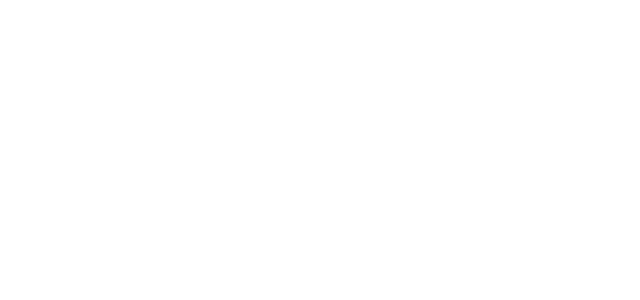
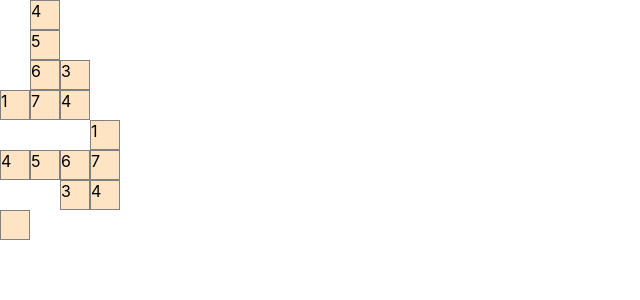
Before and after one commit to DarkGhoust/Nonogram, a React (Create React App) app: page / in a window 1280 px wide. Shown: the top 300 px of the page, without its empty margins (0-640 px from the left). Built offline with nearby package versions, Linux system fonts and the light colour scheme.

Commit message:
test functions

```diff
--- a/src/App.js
+++ b/src/App.js
@@ -1,8 +1,9 @@
+import Level from "./components/Level"
 
 function App() {
     return (
         <div className="App">
-
+            <Level />
         </div>
     )
 }
--- /dev/null
+++ b/src/components/AxisGridTemplate.js
@@ -0,0 +1,30 @@
+import "./axisGridTemplate.css"
+import FadeIn from "./FadeIn"
+
+const AxisGridTemplate = () =>{
+    const grid = [
+        [1],
+        [4,5,6,7],
+        [3,4]
+    ]
+
+    const gridhtml = grid.map((row, rowID) =>{
+        const cols =  row.map(cell => <li className="axis_cells">{cell}</li>)
+        return <ul>{cols}</ul>
+    })
+
+    return (
+        <>
+            <div className="axis_grid xAxis">
+                {gridhtml}
+            </div>
+            <div className="axis_grid yAxis">
+                {gridhtml}
+            </div>
+            <FadeIn />
+        </>
+    )
+
+}
+
+export default AxisGridTemplate
--- /dev/null
+++ b/src/components/FadeIn.js
@@ -0,0 +1,18 @@
+import { useState } from "react"
+
+const FadeIn = () =>{
+    const [isCliked, setIsClicked] = useState(false)
+
+    const handleClick = () =>{
+        setIsClicked(oldState => !oldState)
+    }
+
+    return (
+        <>
+            <div className="axis_cells" onClick={handleClick}> {isCliked && <p className="scale"></p>} </div>
+        </>
+    )
+
+}
+
+export default FadeIn
--- a/src/components/Level.js
+++ b/src/components/Level.js
@@ -1,6 +1,7 @@
 import levels from "./levels.json"
+import AxisGridTemplate from "./AxisGridTemplate"
 
-function Level({id}) {
+function Level({id = 0}) {
 
     function sumOfEachGroups(arr) {
         const string = arr.join('') // Convert the array to a binary string
@@ -16,18 +17,40 @@
         return sums
     }
 
+    const detectMaxAxis = (matrix) =>{
+        let max = matrix[0].length
+
+        for (let i = 1; i < matrix.length - 1; i++) {
+            if(matrix[i].length > max){
+                max = matrix[i].length
+            }
+        }
+
+        return max
+    }
+
     function rotateMatrix(matrix) {
         const rotatedMatrix = []
 
-        for (let j = 0; j < matrix[0].length; j++) {
+        for (let j = 0; j < detectMaxAxis(matrix); j++) {
             rotatedMatrix[j] = []
             for (let i = matrix.length - 1; i >= 0; i--) {
-                rotatedMatrix[j].push(matrix[i][j])
+                if(matrix[i][j] !== undefined){
+                    rotatedMatrix[j].push(matrix[i][j])
+                }
             }
         }
 
         return rotatedMatrix;
     }
+
+    const testarray = [
+        [1],
+        [4,5,6,7],
+        [3,4]
+    ]
+
+    console.log(rotateMatrix(testarray))
 
     const detectXgrid = (matrix) =>{
         const rotatedMatrix = rotateMatrix(matrix)
@@ -57,9 +80,10 @@
         )
     })
 
+
     return (
         <div className="game">
-            {gameGrid}
+            <AxisGridTemplate />
         </div>
     )
 }
--- /dev/null
+++ b/src/components/axisGridTemplate.css
@@ -0,0 +1,59 @@
+*{
+    margin: 0;
+    padding: 0;
+    box-sizing: border-box;
+}
+
+
+.axis_grid {
+    display: flex;
+}
+
+.axis_grid li{
+    list-style-type: none;
+}
+
+.xAxis{
+    flex-direction: row;
+    align-items: flex-end;
+}
+.yAxis{
+    flex-direction: column;
+    align-items: flex-end;
+    width: fit-content;
+}
+.yAxis ul{
+    display: flex;
+}
+
+.axis_cells{
+    width: 30px;
+    height: 30px;
+    background-color: bisque;
+    border: 1px solid gray;
+}
+
+
+
+
+
+.axis_cells p{
+    background-color: black;
+    width: 100%;
+    height: 100%;
+}
+
+.scale{
+    animation: scale 0.2s ease-in-out;
+}
+
+@keyframes scale {
+    from{
+        opacity: 0;
+        transform: scale(0);
+    }
+    to{
+        opacity: 1;
+        transform: scale(1);
+    }
+}
--- a/src/components/levels.json
+++ b/src/components/levels.json
@@ -10,20 +10,20 @@
     },
     {
         "answer": [
-            [1, 1, 1, 1, 1],
-            [1, 0, 0, 0, 1],
-            [1, 0, 0, 0, 1],
-            [1, 0, 0, 0, 1],
-            [1, 1, 1, 1, 1]
+            [1, 0, 0, 0, 0],
+            [0, 1, 0, 1, 0],
+            [0, 0, 1, 0, 0],
+            [0, 1, 0, 1, 1],
+            [0, 0, 0, 1, 0]
         ]
     },
     {
         "answer": [
-            [1, 0, 0, 0, 1],
+            [0, 1, 0, 1, 0],
+            [1, 1, 1, 1, 1],
+            [1, 1, 1, 1, 1],
             [0, 1, 1, 1, 0],
-            [0, 0, 1, 0, 0],
-            [0, 1, 1, 1, 0],
-            [1, 0, 0, 0, 1]
+            [0, 0, 1, 0, 0]
         ]
     }
 ]
```
